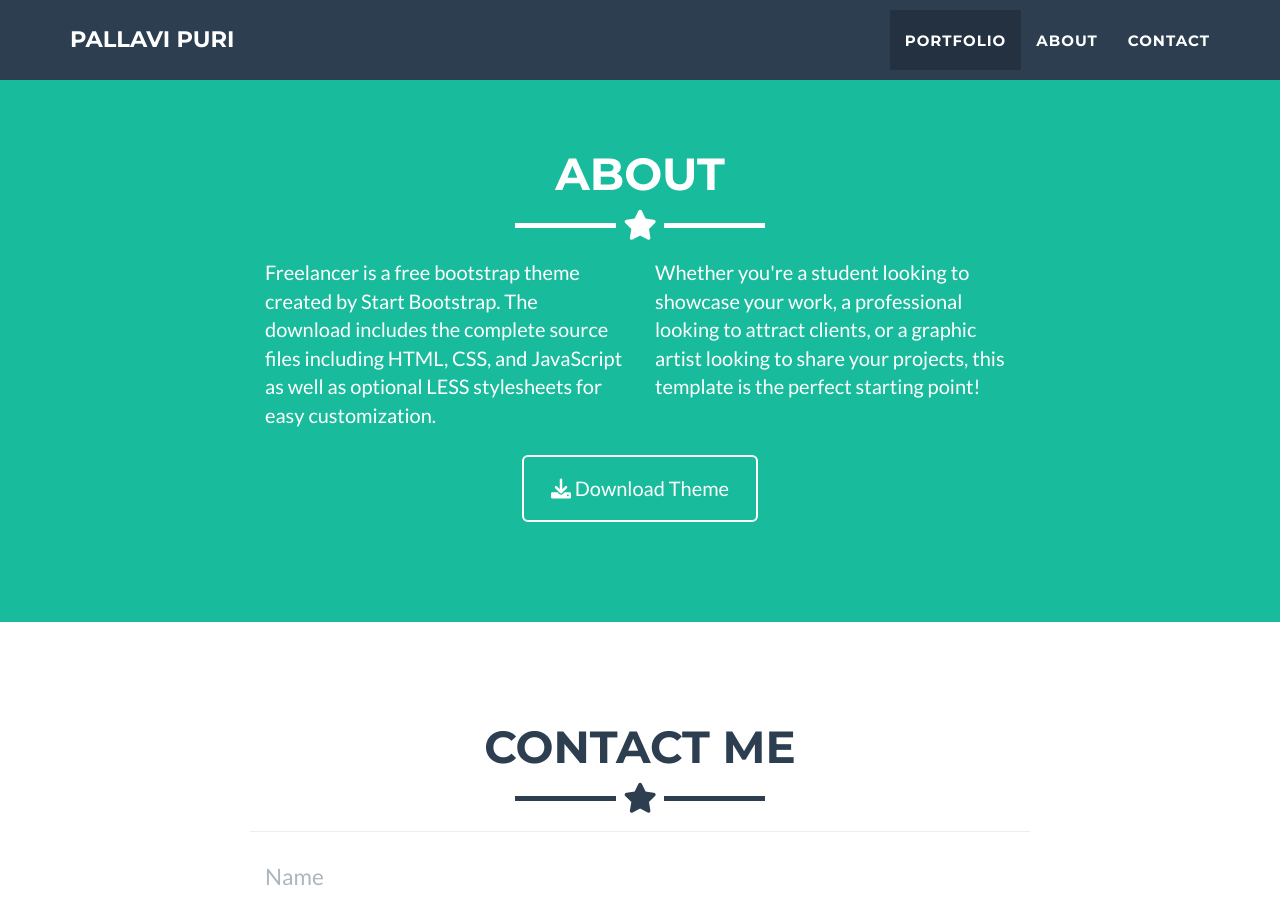
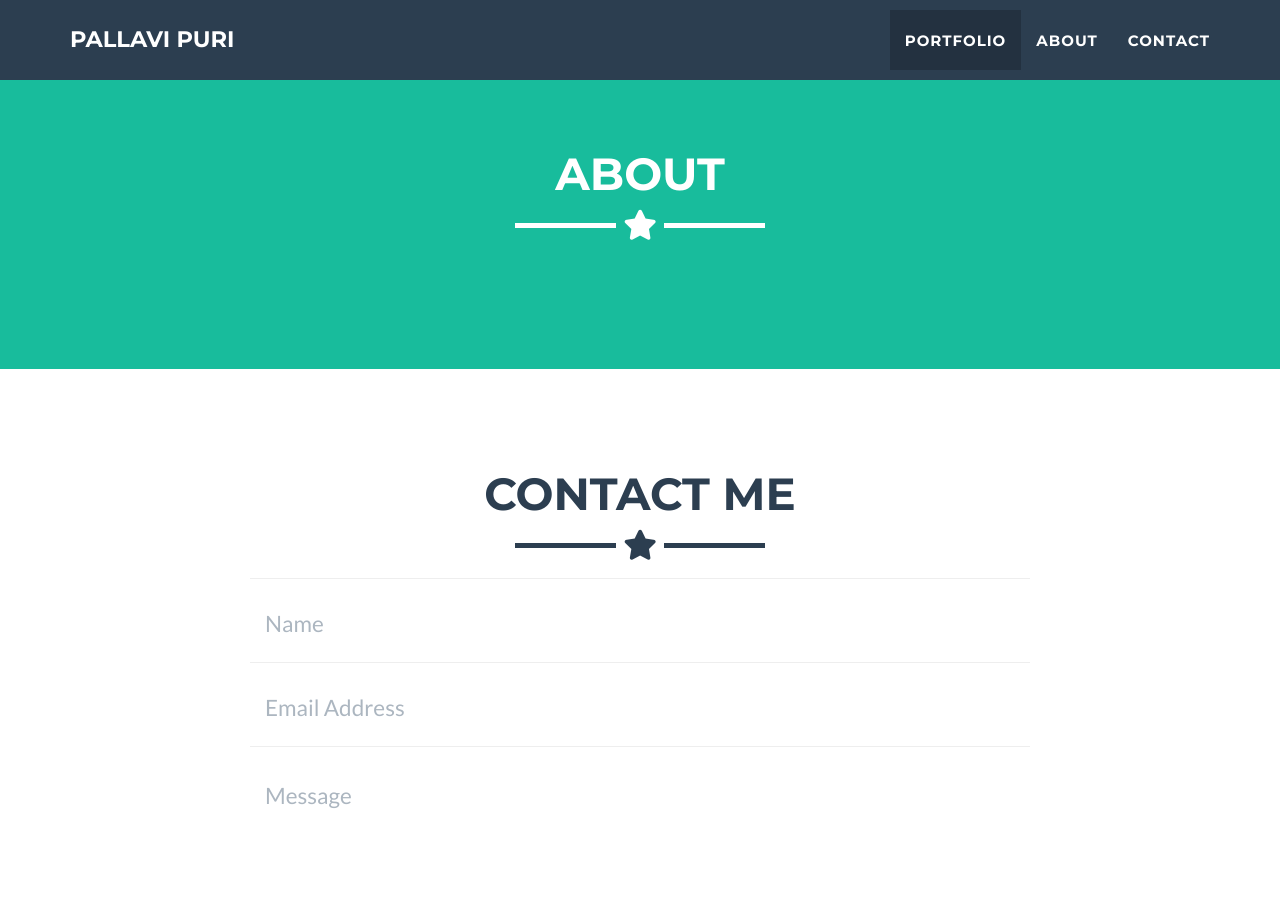
Before and after one commit to pallavi-puri/pallavipuri.github.io, a Jekyll site: the page built from _posts/2014-07-18-project-1.markdown, in a window 1280 px wide and 900 px high, scrolled down 1623 px. Built offline with Jekyll 4.4.1, drawn with Linux system fonts in a browser that asks for light colours.

Commit message:
Update about.html

```diff
--- a/_includes/about.html
+++ b/_includes/about.html
@@ -9,15 +9,10 @@
             </div>
             <div class="row">
                 <div class="col-lg-4 col-lg-offset-2">
-                    <p>Freelancer is a free bootstrap theme created by Start Bootstrap. The download includes the complete source files including HTML, CSS, and JavaScript as well as optional LESS stylesheets for easy customization.</p>
+                    <p></p>
                 </div>
                 <div class="col-lg-4">
-                    <p>Whether you're a student looking to showcase your work, a professional looking to attract clients, or a graphic artist looking to share your projects, this template is the perfect starting point! </p>
-                </div>
-                <div class="col-lg-8 col-lg-offset-2 text-center">
-                    <a href="https://github.com/jeromelachaud/freelancer-theme" class="btn btn-lg btn-outline">
-                        <i class="fa fa-download"></i> Download Theme
-                    </a>
+                    <p></p>
                 </div>
             </div>
         </div>
```
